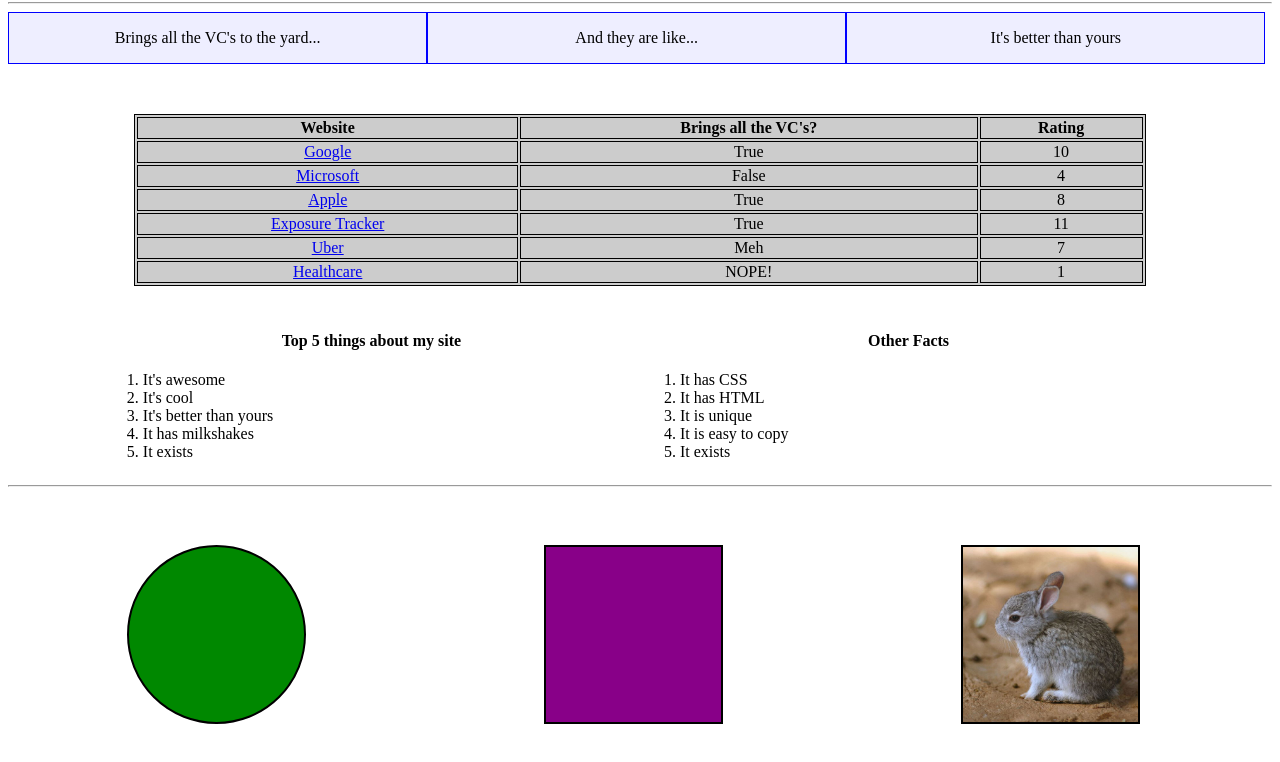
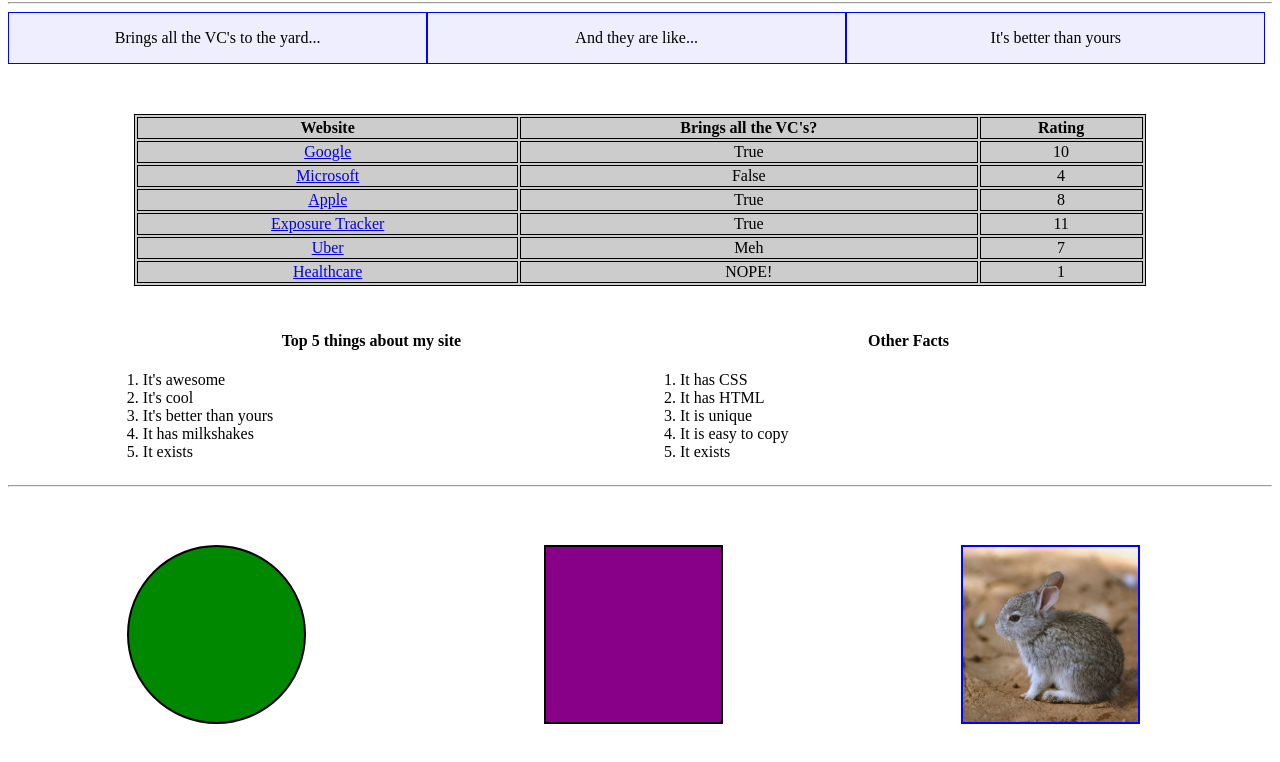
Before and after one commit to crjmosh/mimic, a plain HTML site: page website1/index.html in a window 1280 px wide. Shown: the part 78-840 px from the top of the page. Drawn offline with Linux system fonts and the light colour scheme.

Commit message:
minor tweak on border color

```diff
--- a/website1/styles.css
+++ b/website1/styles.css
@@ -45,7 +45,6 @@ table {
 	width: 33%;
 	float: left;
 	margin: 50px 0;
-	text-align: center;
 }
 
 .circle {
@@ -70,6 +69,6 @@ table {
 	height: 175px;
 	background-image: url("bunny.jpg");
 	background-size: 190px 190px;
-	border: 2px solid black;
+	border: 2px solid blue;
 	margin: 0 auto;
 }
```
